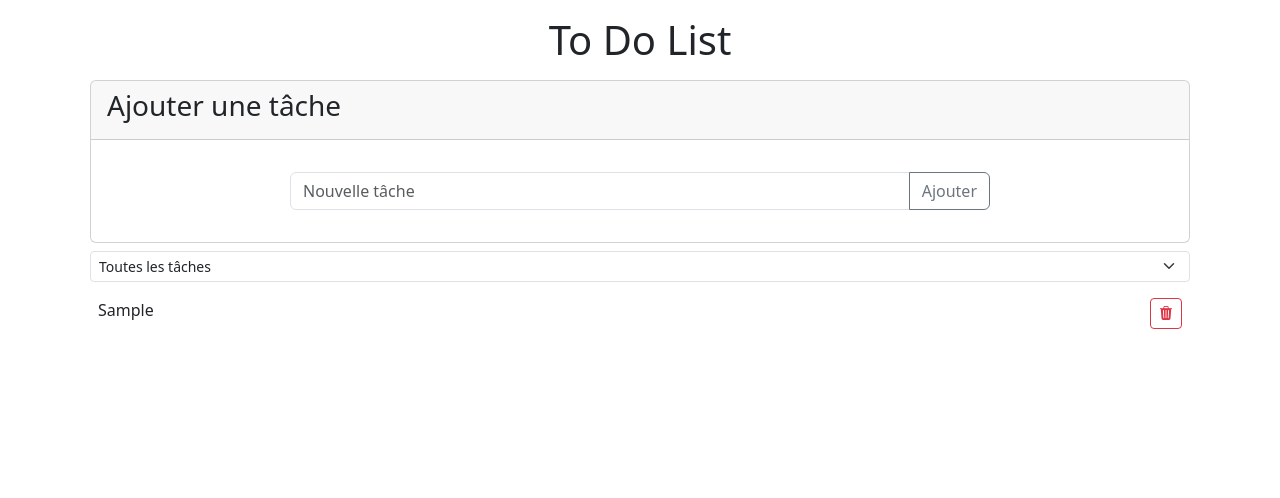
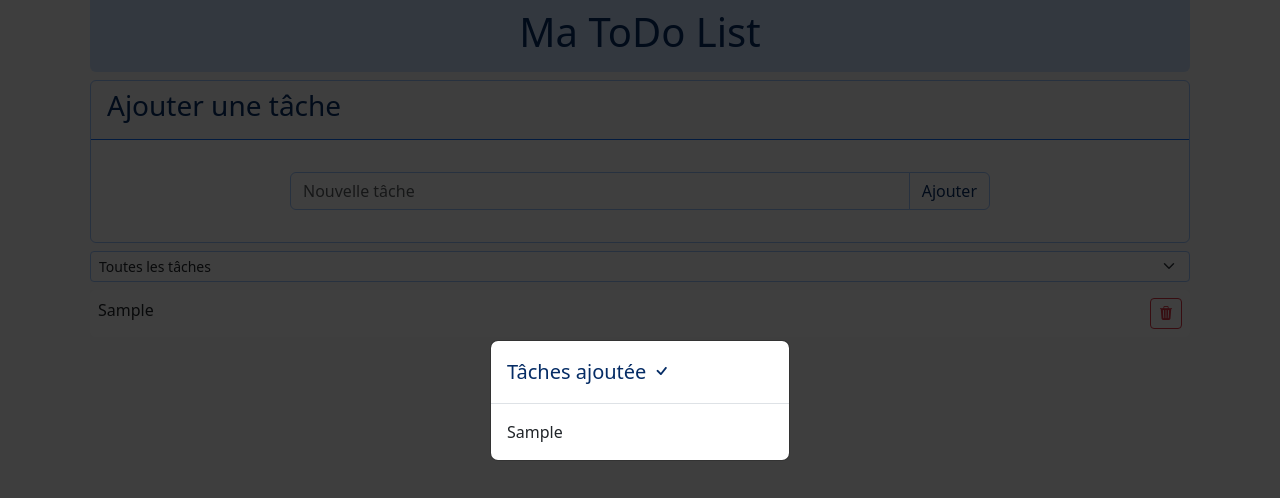
Before and after one commit to Guiboy974/miniToDo, a plain HTML site: page index.html in a window 1280 px wide. Both pictures are taken after typing "Sample" into the empty fields and a click on the button "Ajouter". Drawn offline with nearby package versions, Linux system fonts and the light colour scheme.

Commit message:
css/modal

```diff
--- a/gestionTaches.js
+++ b/gestionTaches.js
@@ -34,13 +34,13 @@ function displayTasks() {
 
         // tache a faire
         if (optionSelect === 1) {
-            if (tabTasks[i].done === false){
+            if (tabTasks[i].done === false) {
                 displayTask(tabTasks[i]);
             }
 
             // tache terminer
-        } else if (optionSelect === 2 ) {
-            if(tabTasks[i].done === true){
+        } else if (optionSelect === 2) {
+            if (tabTasks[i].done === true) {
                 displayTask(tabTasks[i]);
             }
 
@@ -57,10 +57,10 @@ function displayTask(task) {
     ulGroup.appendChild(newListItem);
     const newButtonDel = document.createElement("button");
     newButtonDel.innerHTML = `<i class="bi bi-trash3-fill"></i>`;
-    newButtonDel.classList.add("btn", "btn-outline-danger", "btn-sm","ms-auto", "btn-suppr");
+    newButtonDel.classList.add("btn", "btn-outline-danger", "btn-sm", "ms-auto", "btn-suppr");
     newListItem.appendChild(newButtonDel);
     inputTask.value = "";
-    if (task.done === false){
+    if (task.done === false) {
         newListItem.classList.add("list-group-item", "p-2", "d-flex");
     } else {
         newListItem.classList.add("list-group-item", "p-2", "d-flex", "fst-italic", "text-danger");
@@ -74,18 +74,20 @@ function displayTask(task) {
 de done true ou false */
 
 // recuperer nouvelles tache au click et ajouter tache
-const btnAdd = document.getElementById("button-addon2");
+const btnAdd = document.getElementById("button-add");
 btnAdd.addEventListener("click", addTask);
 inputTask.addEventListener("keypress", keyPress)
 
 function addTask() {
+    const modalBody = document.querySelector(".modal-body")
+    modalBody.textContent = inputTask.value;
     tabTasks.push({ title: inputTask.value, done: false });
     saveTask();
     displayTasks();
 }
 
 function keyPress(event) {
-    if (inputTask.value !== ""){
+    if (inputTask.value !== "") {
         if (event.key === "Enter") {
             addTask();
         } else if (event.key === "NumpadEnter") {
@@ -103,7 +105,10 @@ function finishTask(event) {
         const targetTaskIndex = tabTasks.findIndex(function (task) {
             return task.title === event.target.textContent;
         });
-            tabTasks[targetTaskIndex].done = true ;
+        if (tabTasks[targetTaskIndex].done === false) {
+            tabTasks[targetTaskIndex].done = true;
+        } else if (tabTasks[targetTaskIndex].done === true)
+            tabTasks[targetTaskIndex].done = false;
         saveTask();
         displayTasks();
     }
@@ -126,4 +131,9 @@ function deleteTask(event) {
     }
 };
 
+function openModal() {
+    const divModal = document.createElement("div");
+
+}
+
 displayTasks();
--- a/index.html
+++ b/index.html
@@ -10,34 +10,59 @@
     <script src="https://cdn.jsdelivr.net/npm/bootstrap@5.3.3/dist/js/bootstrap.bundle.min.js"
         integrity="sha384-YvpcrYf0tY3lHB60NNkmXc5s9fDVZLESaAA55NDzOxhy9GkcIdslK1eN7N6jIeHz"
         crossorigin="anonymous"></script>
+    <script src="https://cdn.jsdelivr.net/npm/@popperjs/core@2.11.8/dist/umd/popper.min.js"
+        integrity="sha384-I7E8VVD/ismYTF4hNIPjVp/Zjvgyol6VFvRkX/vR+Vc4jQkC+hVqc2pM8ODewa9r"
+        crossorigin="anonymous"></script>
+    <script src="https://cdn.jsdelivr.net/npm/bootstrap@5.3.3/dist/js/bootstrap.min.js"
+        integrity="sha384-0pUGZvbkm6XF6gxjEnlmuGrJXVbNuzT9qBBavbLwCsOGabYfZo0T0to5eqruptLy"
+        crossorigin="anonymous"></script>
     <script type="module" src="gestionTaches.js"></script>
-    <title>Document</title>
+    <title>Gestionnaire de tâches</title>
 </head>
 
-<body class="container">
-    <h1 class="text-center m-3">To Do List</h1>
+<body class="container bg-body-tertiary">
+    <div class=" bg-primary-subtle p-2 mx-2 rounded-bottom">
+        <h1 class="text-center text-primary-emphasis">Ma ToDo List</h1>
+    </div>
 
-    <section class="card m-2">
-        <div class="card-header">
-            <h3>Ajouter une tâche</h3>
+    <section class="card m-2 border border-primary-subtle">
+        <div class="card-header border-primary">
+            <h3 class="text-primary-emphasis">Ajouter une tâche</h3>
         </div>
-        <div class="card-body d-grid col-sm-8 mx-auto">
-            <div class="input-group my-3">
-                <input type="text" class="form-control task" placeholder="Nouvelle tâche" value="">
-                <button class="btn btn-outline-secondary" type="button" id="button-addon2">Ajouter</button>
+        <div class="card-body d-grid col-sm-8 mx-auto ">
+            <div class="input-group my-3 ">
+                <input type="text" class="form-control task border border-primary-subtle" placeholder="Nouvelle tâche"
+                    value="">
+                <button class="btn btn-outline-secondary border border-primary-subtle text-primary-emphasis"
+                    type="button" id="button-add" data-bs-target="#modalTacheAjouter"
+                    data-bs-toggle="modal">Ajouter</button>
             </div>
         </div>
+        <div class="modal fade" id="modalTacheAjouter" aria-hidden="true" aria-labelledby="modalPourAjoutTache" tabindex="-1">
+        <div class="modal-dialog modal-sm modal-dialog-centered">
+          <div class="modal-content">
+            <div class="modal-header">
+              <h5 class="modal-title text-primary-emphasis" id="modalPourAjoutTache">
+                  Tâches ajoutée <i class="bi bi-check"></i>
+            </h5>
+            </div>
+            <div class="modal-body">
+
+            </div>
+          </div>
+        </div>
+      </div>
     </section>
     <section>
         <div class="m-2 d-flex flex-content-start">
-            <select class="form-select form-select-sm">
+            <select class="form-select form-select-sm border border-primary-subtle">
                 <option value="all" selected>Toutes les tâches</option>
                 <option value="todo">A faire</option>
                 <option value="done">Terminer</option>
             </select>
         </div>
         <div class="m-2">
-            <ul class="list-group list-group-flush">
+            <ul class="list-group list-group-flush rounded">
 
             </ul>
         </div>
```
Lines whose indentation alone changed are shown as unchanged.
